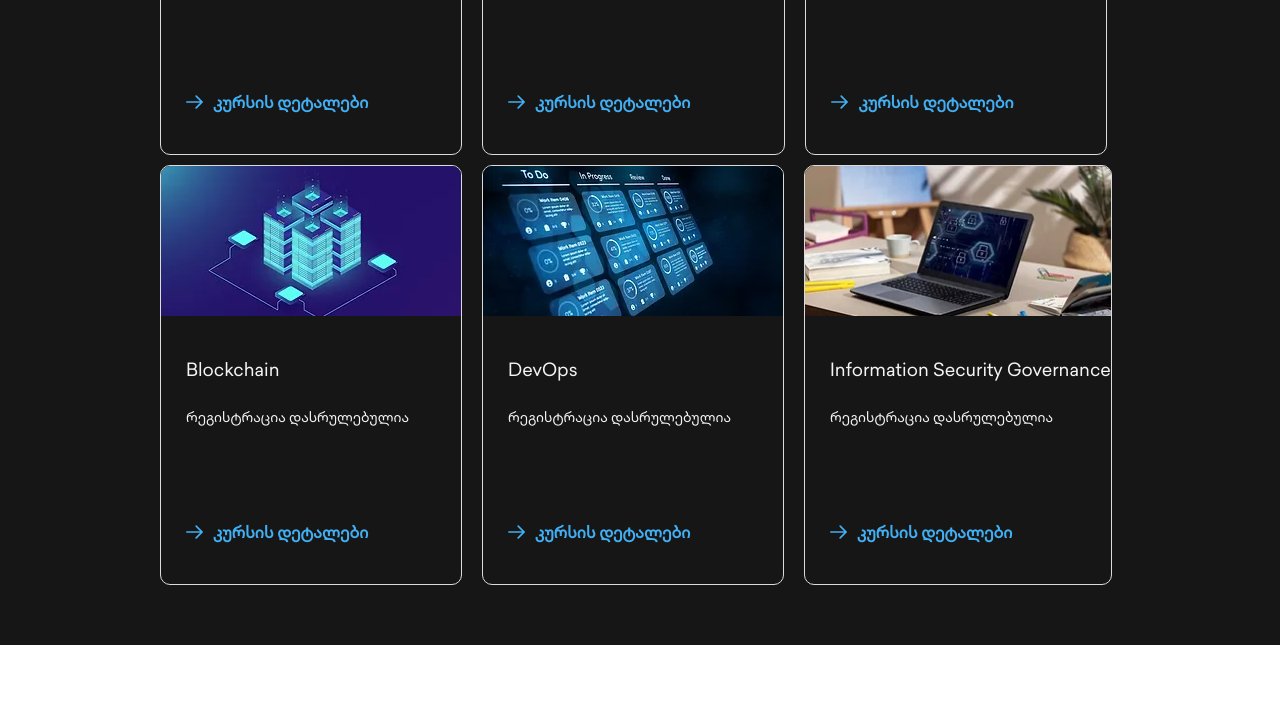
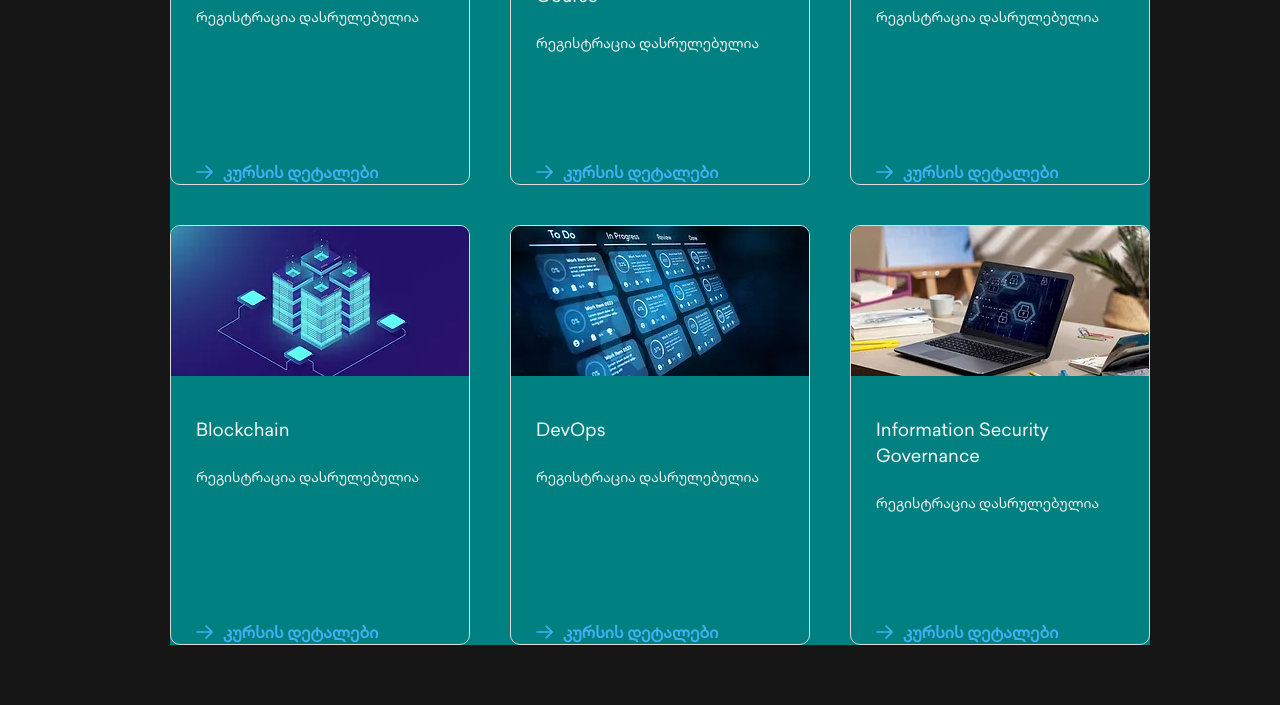
Before and after one commit to Desp0o/TBC, a plain HTML site: page index.html in a window 1280 px wide. Shown: the part 1749-2454 px from the top of the page. Before the commit the page ends 2394 px from the top, so only its background shows below. Drawn offline with Linux system fonts and the light colour scheme.

Commit message:
fixed courses list bug

```diff
--- a/scripts/courseList.js
+++ b/scripts/courseList.js
@@ -76,7 +76,7 @@ courseArray.forEach((item) => {
                         </g>
                     </svg>
 
-                  <a href="${item.link}">კურსის დეტალები</p>
+                    <a href="${item.link}">კურსის დეტალები</a>
                     </div>
                 </div>
                         `;
--- a/styles/index.css
+++ b/styles/index.css
@@ -48,4 +48,6 @@ body {
 a{
   text-decoration: none;
   color: inherit;
+  width: fit-content;
+  height: fit-content;
 }
--- a/styles/navbar.css
+++ b/styles/navbar.css
@@ -16,7 +16,7 @@ nav {
 .navbar_inner {
   height: 100%;
   width: 100%;
-  max-width: 960px;
+  max-width: 980px;
   margin: 0 auto;
 
   display: flex;
--- a/styles/sectionFirst.css
+++ b/styles/sectionFirst.css
@@ -11,7 +11,7 @@
 
 .section_first_inner{
     width: 100%;
-    max-width: 960px;
+    max-width: 980px;
 
     margin: 0 auto;
 }
--- a/styles/sectionSecond.css
+++ b/styles/sectionSecond.css
@@ -8,7 +8,7 @@
 
 .section_second_inner{
     width: 100%;
-    max-width: 960px;
+    max-width: 980px;
     margin: 0 auto;
 }
 
--- a/styles/sectionThird.css
+++ b/styles/sectionThird.css
@@ -8,9 +8,11 @@
 
 .section_third_inner{
     width: 100%;
-    max-width: 1000px;
+    max-width: 980px;
 
     margin: 0 auto;
+
+    background-color: thistle;
 }
 
 .courses_title{
@@ -19,17 +21,19 @@
 }
 
 .courses_list{
-    width: 100%;
+    padding: 0;
     margin-top: 70px;
 
     display: flex;
     flex-wrap: wrap;
-    gap: 10px 10px;
+    gap: 40px;
+
+    background-color: teal;
 }
 
 .course_single_block{
     box-sizing: border-box;
-    min-width: 300px;
+    width: 300px;
     height: 420px;
 
     border-radius: 10px;
```
Also changed, not shown: index.html (+1 -0 lines). Lines whose indentation alone changed are shown as unchanged.
